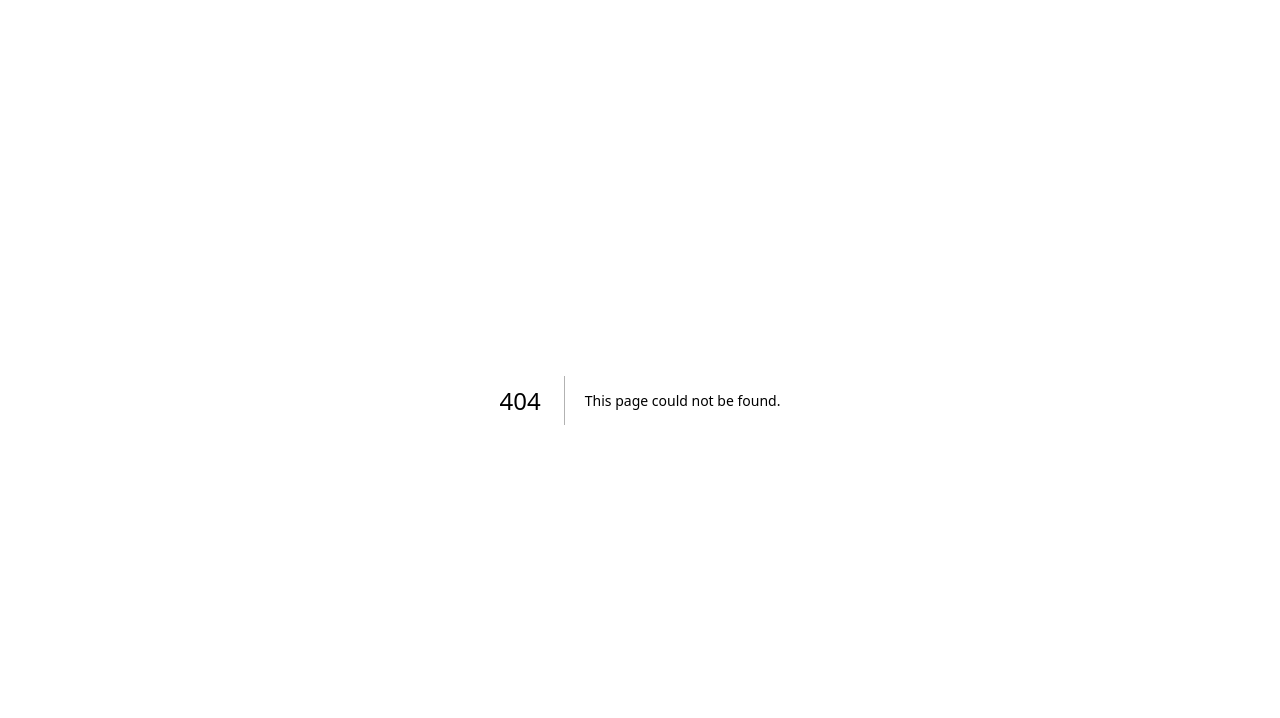
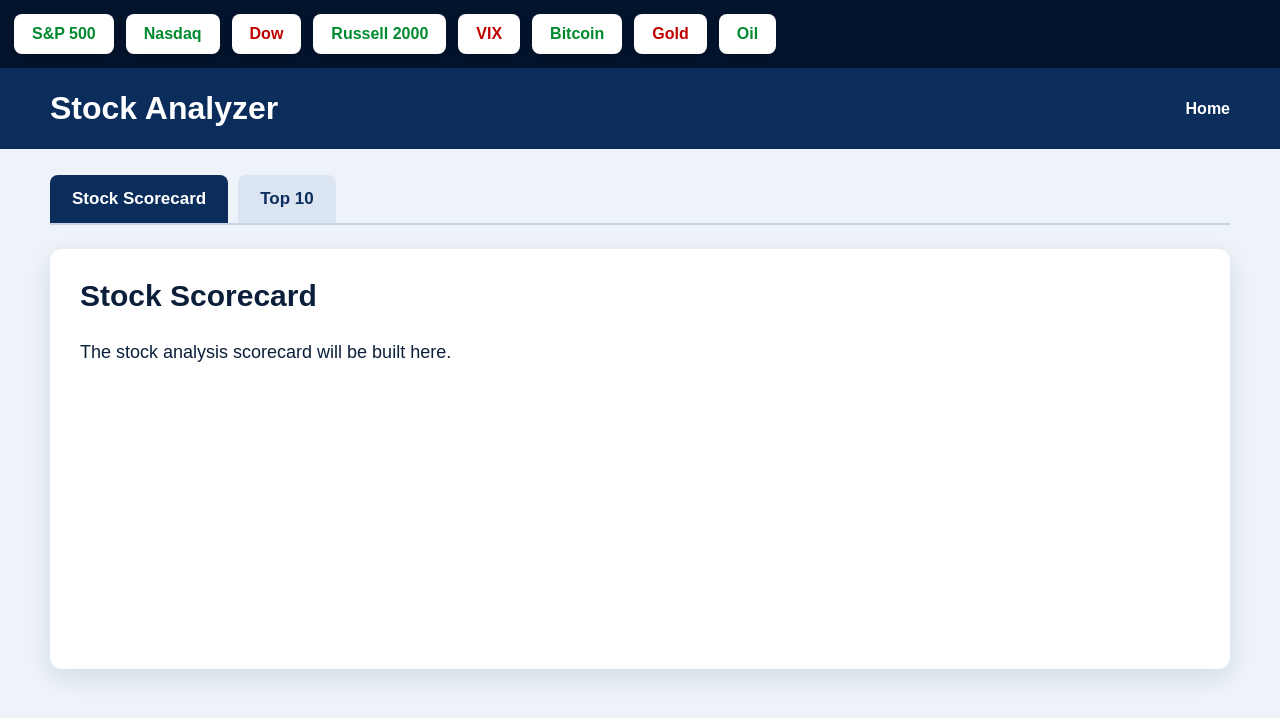
Before and after one commit to rc6751/StockAnalyzer, a Next.js app: page /scorecard in a window 1280 px wide. Before the commit this address had no page. Shown: the top 718 px of the page. Built offline with nearby package versions, Linux system fonts and the light colour scheme.

Commit message:
Add files via upload

```diff
--- /dev/null
+++ b/app/scorecard/page.js
@@ -0,0 +1,158 @@
+"use client";
+
+import Link from "next/link";
+import { useState } from "react";
+
+const markets = [
+  { name: "S&P 500", direction: "up" },
+  { name: "Nasdaq", direction: "up" },
+  { name: "Dow", direction: "down" },
+  { name: "Russell 2000", direction: "up" },
+  { name: "VIX", direction: "down" },
+  { name: "Bitcoin", direction: "up" },
+  { name: "Gold", direction: "down" },
+  { name: "Oil", direction: "up" },
+];
+
+export default function ScorecardPage() {
+  const [activeTab, setActiveTab] = useState("scorecard");
+
+  return (
+    <main
+      style={{
+        minHeight: "100vh",
+        fontFamily: "Arial, sans-serif",
+        background: "#eef3f9",
+        color: "#0b1f3a",
+      }}
+    >
+      <div
+        style={{
+          display: "flex",
+          gap: "12px",
+          overflowX: "auto",
+          padding: "14px",
+          background: "#03142d",
+        }}
+      >
+        {markets.map((market) => (
+          <div
+            key={market.name}
+            style={{
+              background: "#ffffff",
+              color: market.direction === "up" ? "#008a2e" : "#c00000",
+              padding: "11px 18px",
+              borderRadius: "8px",
+              fontWeight: 700,
+              whiteSpace: "nowrap",
+              boxShadow: "0 3px 10px rgba(0,0,0,0.22)",
+            }}
+          >
+            {market.name}
+          </div>
+        ))}
+      </div>
+
+      <header
+        style={{
+          background: "#0b2d5c",
+          color: "#ffffff",
+          padding: "22px 24px",
+        }}
+      >
+        <div
+          style={{
+            maxWidth: "1180px",
+            margin: "0 auto",
+            display: "flex",
+            alignItems: "center",
+            justifyContent: "space-between",
+            gap: "20px",
+            flexWrap: "wrap",
+          }}
+        >
+          <h1 style={{ margin: 0, fontSize: "32px" }}>Stock Analyzer</h1>
+          <Link
+            href="/"
+            style={{
+              color: "#ffffff",
+              textDecoration: "none",
+              fontWeight: 700,
+            }}
+          >
+            Home
+          </Link>
+        </div>
+      </header>
+
+      <div style={{ maxWidth: "1180px", margin: "0 auto", padding: "26px 20px" }}>
+        <div
+          style={{
+            display: "flex",
+            gap: "10px",
+            borderBottom: "2px solid #c9d5e5",
+            marginBottom: "24px",
+          }}
+        >
+          <button
+            onClick={() => setActiveTab("scorecard")}
+            style={{
+              border: "none",
+              cursor: "pointer",
+              padding: "14px 22px",
+              fontSize: "17px",
+              fontWeight: 800,
+              borderRadius: "8px 8px 0 0",
+              background: activeTab === "scorecard" ? "#0b2d5c" : "#dbe5f2",
+              color: activeTab === "scorecard" ? "#ffffff" : "#0b2d5c",
+            }}
+          >
+            Stock Scorecard
+          </button>
+
+          <button
+            onClick={() => setActiveTab("top10")}
+            style={{
+              border: "none",
+              cursor: "pointer",
+              padding: "14px 22px",
+              fontSize: "17px",
+              fontWeight: 800,
+              borderRadius: "8px 8px 0 0",
+              background: activeTab === "top10" ? "#0b2d5c" : "#dbe5f2",
+              color: activeTab === "top10" ? "#ffffff" : "#0b2d5c",
+            }}
+          >
+            Top 10
+          </button>
+        </div>
+
+        <section
+          style={{
+            background: "#ffffff",
+            borderRadius: "12px",
+            padding: "30px",
+            minHeight: "360px",
+            boxShadow: "0 8px 24px rgba(20,45,80,0.12)",
+          }}
+        >
+          {activeTab === "scorecard" ? (
+            <>
+              <h2 style={{ marginTop: 0, fontSize: "30px" }}>Stock Scorecard</h2>
+              <p style={{ fontSize: "18px", lineHeight: 1.6 }}>
+                The stock analysis scorecard will be built here.
+              </p>
+            </>
+          ) : (
+            <>
+              <h2 style={{ marginTop: 0, fontSize: "30px" }}>Top 10</h2>
+              <p style={{ fontSize: "18px", lineHeight: 1.6 }}>
+                Your ten highest-scoring stocks will be generated here.
+              </p>
+            </>
+          )}
+        </section>
+      </div>
+    </main>
+  );
+}
```
Also changed, not shown: app/page.js (+48 -38 lines).
